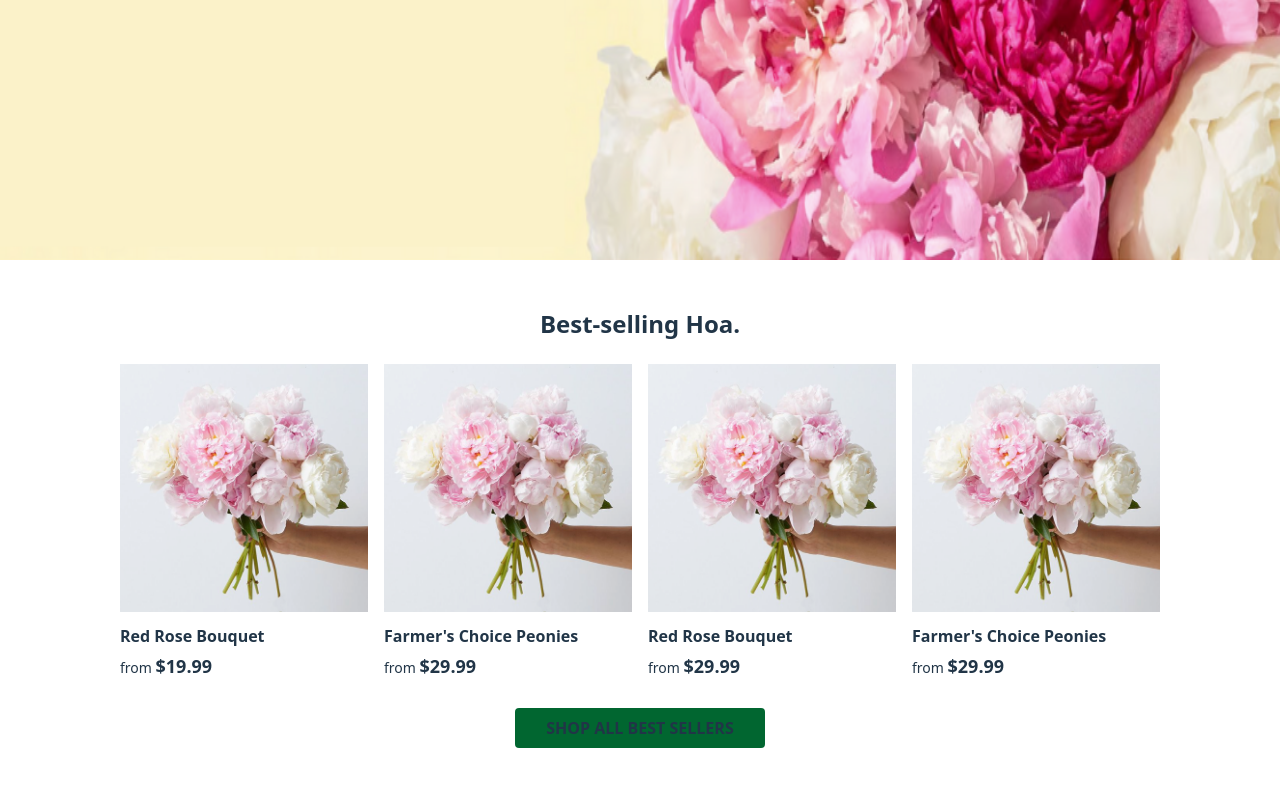
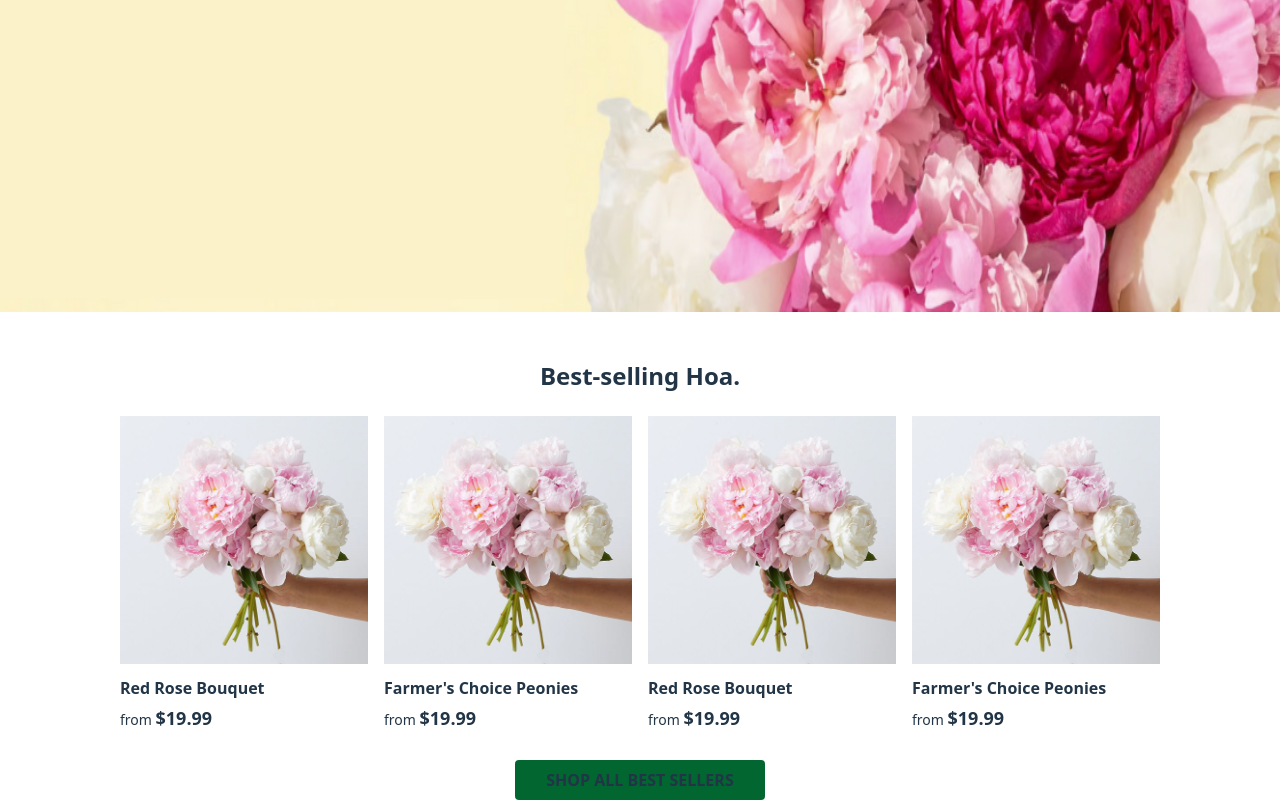
Before and after one commit to Tmin1021/Frontend-EC-Project, a React (Vite) app in the folder Frontend-EC/: page / in a window 1280 px wide. Shown: the part 396-1196 px from the top of the page. Before the commit the page ends 1144 px from the top, so only its background shows below. Built offline with nearby package versions, Linux system fonts and the light colour scheme.

Commit message:
Modify dummy data and add some packages (animations, lucide).

```diff
--- a/Frontend-EC/package.json
+++ b/Frontend-EC/package.json
@@ -11,6 +11,8 @@
   },
   "dependencies": {
     "@tailwindcss/vite": "^4.1.10",
+    "framer-motion": "^12.23.6",
+    "lucide-react": "^0.525.0",
     "react": "^19.1.0",
     "react-calendar": "^6.0.0",
     "react-date-picker": "^11.0.0",
--- a/Frontend-EC/src/App.jsx
+++ b/Frontend-EC/src/App.jsx
@@ -12,6 +12,7 @@ function App() {
 
   return (
     <Router>
+      <Header/>
       <Routes>
         <Route path="/" element={<Dashboard/>}/>
         <Route path="/product/:id" element={<Product_Detail/>}/>
--- a/Frontend-EC/src/data/dummy.jsx
+++ b/Frontend-EC/src/data/dummy.jsx
@@ -23,7 +23,7 @@ const accessories = [
   },
   {
     product_id: 'V2',
-    name: "Montecito Vase",
+    name: "Montecitosss Vase",
     type: 'vase',
     image_url: demo_4,
     price: 25,
@@ -32,8 +32,12 @@ const accessories = [
 
 // B
 const bonus_gifts = [
-  { bouquet_id: 1,
-    accessories_id: 1,
+  { bouquet_id: "B1",
+    accessories_id: "V1",
+    off_price: 5,
+  },
+  { bouquet_id: "B1",
+    accessories_id: "V2",
     off_price: 5,
   }
 ]
@@ -80,9 +84,9 @@ const products = [
     tip:"our flowers will arrive fresh in our recyclable Bouqs box and may still be in bud form. This maximizes their shelf life, so they’ll last as long as possible! Please allow 2–3 days for your new buds to open and reach full bloom.",
     image_url: [demo, demo_1, demo_2],
     options: {
-      original: { price: 19.99, stems: 5},
-      deluxe: { price: 29.99, stems: 10 },
-      grand: { price: 39.99, stems: 15 },
+      "original": { price: 19.99, stems: 5},
+      "deluxe": { price: 29.99, stems: 10 },
+      "grand": { price: 39.99, stems: 15 },
     },
     wrapping_available: true,
   },
@@ -98,8 +102,9 @@ const products = [
     tip:"our flowers will arrive fresh in our recyclable Bouqs box and may still be in bud form. This maximizes their shelf life, so they’ll last as long as possible! Please allow 2–3 days for your new buds to open and reach full bloom.",
     image_url: [demo, demo_1, demo_2],
     options: {
-      deluxe: { price: 29.99, stems: 10 },
-      grand: { price: 39.99, stems: 15 },
+      "original": { price: 19.99, stems: 5},
+      "deluxe": { price: 29.99, stems: 10 },
+      "grand": { price: 39.99, stems: 15 },
     },
     wrapping_available: true,
   },
@@ -115,8 +120,9 @@ const products = [
     tip:"our flowers will arrive fresh in our recyclable Bouqs box and may still be in bud form. This maximizes their shelf life, so they’ll last as long as possible! Please allow 2–3 days for your new buds to open and reach full bloom.",
     image_url: [demo, demo_1, demo_2],
     options: {
-      deluxe: { price: 29.99, stems: 10 },
-      grand: { price: 39.99, stems: 15 },
+      "original": { price: 19.99, stems: 5},
+      "deluxe": { price: 29.99, stems: 10 },
+      "grand": { price: 39.99, stems: 15 },
     },
     wrapping_available: true,
   },
@@ -132,8 +138,9 @@ const products = [
     tip:"our flowers will arrive fresh in our recyclable Bouqs box and may still be in bud form. This maximizes their shelf life, so they’ll last as long as possible! Please allow 2–3 days for your new buds to open and reach full bloom.",
     image_url: [demo, demo_1, demo_2],
     options: {
-      deluxe: { price: 29.99, stems: 10 },
-      grand: { price: 39.99, stems: 15 },
+      "original": { price: 19.99, stems: 5},
+      "deluxe": { price: 29.99, stems: 10 },
+      "grand": { price: 39.99, stems: 15 },
     },
     wrapping_available: true,
   },
--- a/Frontend-EC/src/index.css
+++ b/Frontend-EC/src/index.css
@@ -7,7 +7,7 @@
 
   color-scheme: light dark;
   color: rgba(255, 255, 255, 0.87);
-  background-color: #242424;
+  /*background-color: #242424;*/
 
   font-synthesis: none;
   text-rendering: optimizeLegibility;
--- a/Frontend-EC/src/pages/cart/index.jsx
+++ b/Frontend-EC/src/pages/cart/index.jsx
@@ -1,3 +1,4 @@
+import { AnimatePresence, motion } from "framer-motion";
 import { useCart } from "../../context/CartContext";
 import { products } from '../../data/dummy';
 import Cart_Item from './components/cart_item';
@@ -21,16 +22,26 @@ function Cart() {
   }, []);
 
 
+  // initial: "x:100%" --> set the div to the rightmost (out of the portview)
+  // animate: "x:0" --> set the div to the leftmmost (targeted position)
+  // exit: set the position when the div is unmounted
+  // type: spring (linear+bounce+accelerate) - stiffness (how fast) -- damping (bouncing)
   return (
-    <div className="fixed inset-0 z-50 flex items-center justify-center bg-black/40 backdrop-blur-sm" onClick={closeCart}>
-      <div className="w-[500px] max-h-[80vh] bg-white rounded-xl shadow-lg overflow-y-auto p-4" onClick={(e) =>e .stopPropagation()}>
-        {cart.map((cart_item) => (
-          <div key={cart_item}>
-            <Cart_Item product={products.find((product_item) => product_item.product_id === cart_item)} />
-          </div>
-        ))}
-      </div>
-    </div>
+    <AnimatePresence>
+      <motion.div
+            initial={{ x: "100%" }}
+            animate={{ x: 0 }}
+            exit={{ x: "100%" }}
+            transition={{ type: "spring", stiffness: 300, damping: 30 }}
+            className="fixed inset-0 z-50 flex items-center justify-center bg-black/40 backdrop-blur-sm" onClick={closeCart}>
+        <div className="w-[500px] max-h-[80vh] bg-white rounded-xl shadow-lg overflow-y-auto p-4" onClick={(e) =>e .stopPropagation()}>
+          {cart.map((cart_item) => (
+              <Cart_Item key={cart_item} product={products.find((product_item) => product_item.product_id === cart_item)} />
+          ))}
+        </div>
+      </motion.div>
+    </AnimatePresence>
+
   );
 }
 
```
Also changed, not shown: 1 other file (tests, documents, lock files or other folders).
